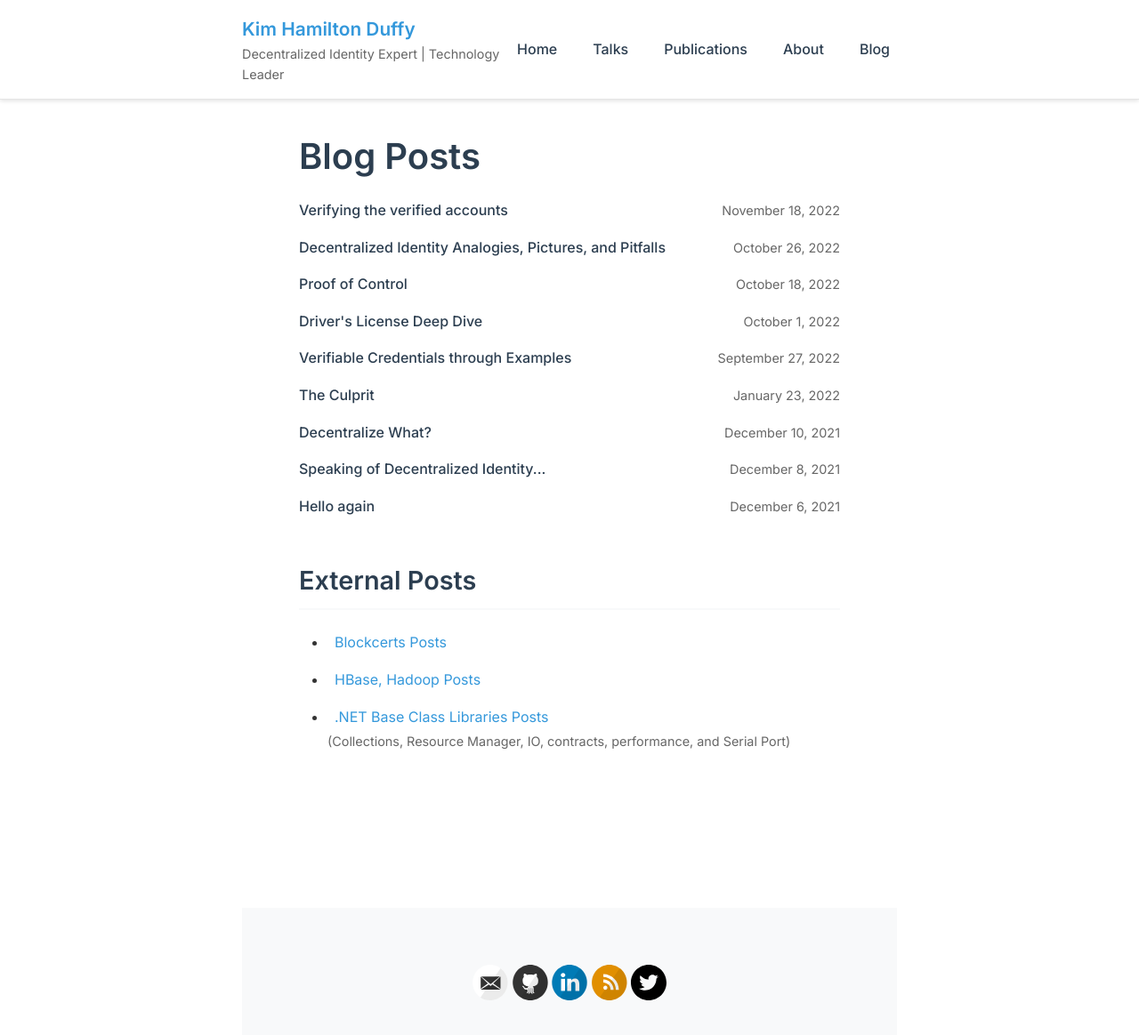
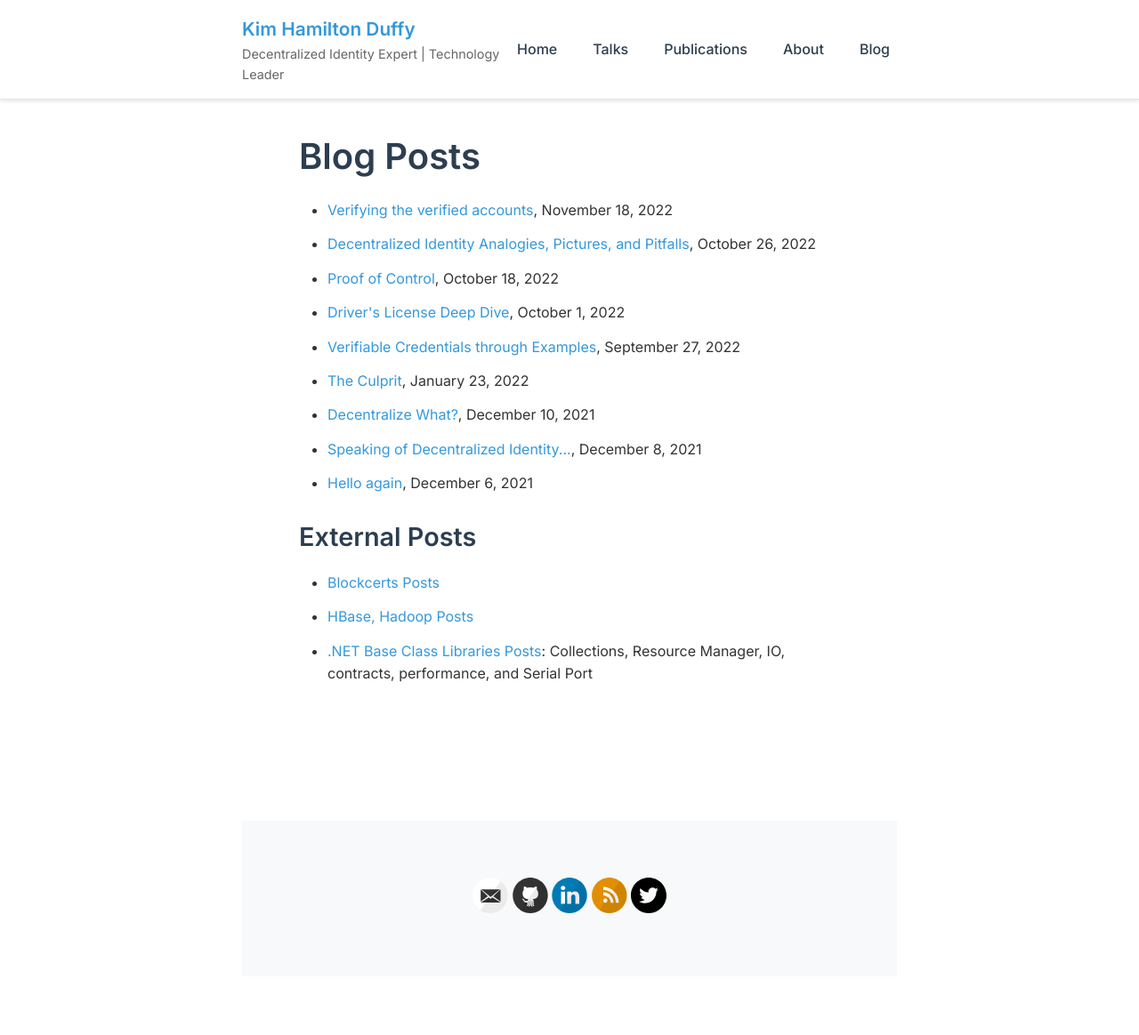
Before and after one commit to kimdhamilton/kimdhamilton.github.io, a Jekyll site: the page built from _pages/blog.md, in a window 1280 px wide and 1197 px high. Shown: the top 1164 px of the window at 89% size. Built offline with Jekyll 4.4.1, drawn with Linux system fonts in a browser that asks for light colours.

Commit message:
checkpoint

```diff
--- a/_config.yml
+++ b/_config.yml
@@ -22,6 +22,7 @@ footer-links:
   github: kimdhamilton
   linkedin: kimdhamilton
   twitter: kimdhamilton
+  orcid: 0009-0002-9001-9321
   rss: rss
 
 # SEO Settings
--- a/_pages/blog.md
+++ b/_pages/blog.md
@@ -4,13 +4,12 @@ permalink: /blog/
 title: Blog Posts
 ---
 
-<div class="posts-blog">
-  <section class="recent-posts">
+<div class="external-posts">
+  <section >
     <ul>
     {% for post in site.posts %}
       <li>
-        <a href="{{ site.baseurl }}{{ post.url }}">{{ post.title }}</a>
-        <span class="post-date">{{ post.date | date: "%B %e, %Y" }}</span>
+        <a href="{{ site.baseurl }}{{ post.url }}">{{ post.title }}</a>, {{ post.date | date: "%B %e, %Y" }}
       </li>
     {% endfor %}
     </ul>
@@ -21,7 +20,7 @@ title: Blog Posts
     <ul>
       <li><a href="https://community.blockcerts.org/search?q=kim">Blockcerts Posts</a></li>
       <li><a href="https://kimdhamilton.wordpress.com/">HBase, Hadoop Posts</a></li>
-      <li><a href="https://learn.microsoft.com/en-us/archive/blogs/bclteam">.NET Base Class Libraries Posts</a> <i>(Collections, Resource Manager, IO, contracts, performance, and Serial Port)</i></li>
+      <li><a href="https://learn.microsoft.com/en-us/archive/blogs/bclteam">.NET Base Class Libraries Posts</a>: <i>Collections, Resource Manager, IO, contracts, performance, and Serial Port</i></li>
     </ul>
   </section>
 </div>
```
Also changed, not shown: _layouts/home.html (+6 -3 lines), _pages/about.md (+1 -5 lines), _pages/publications.md (+4 -0 lines), _pages/talks.md (+1 -0 lines).
